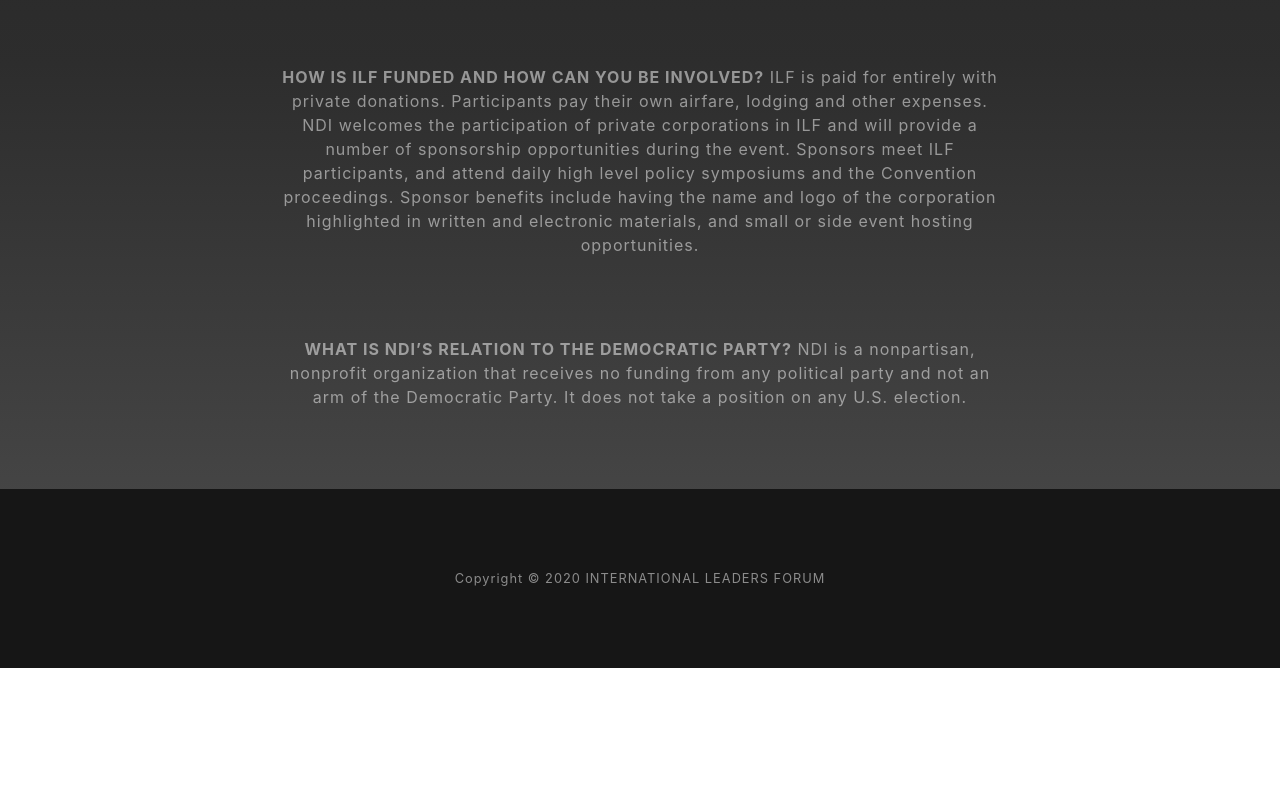
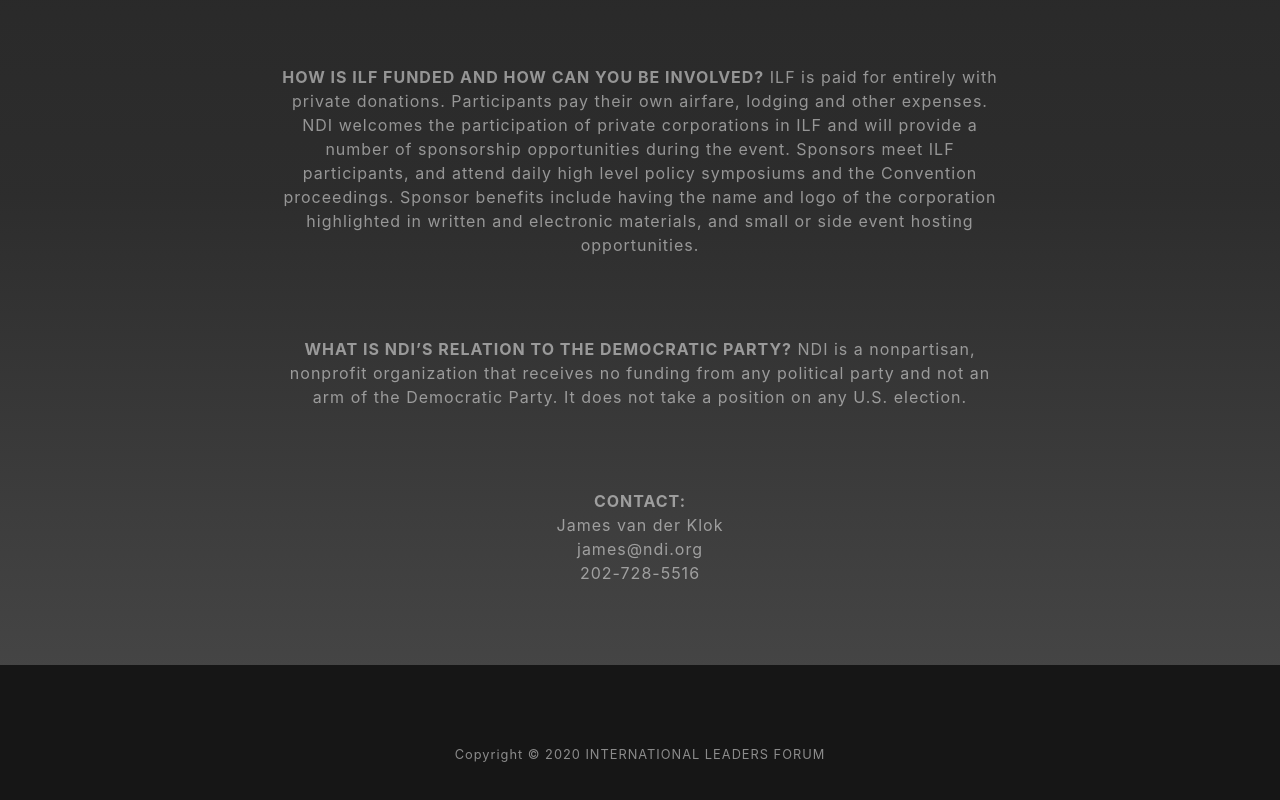
Before and after one commit to nditech/mena-ilf2020, a website with bundled scripts: page about.html in a window 1280 px wide. Shown: the part 2026-2826 px from the top of the page. Before the commit the page ends 2694 px from the top, so only its background shows below. Built offline with nearby package versions, Linux system fonts and the light colour scheme.

Commit message:
updated about page

```diff
--- a/about.html
+++ b/about.html
@@ -88,6 +88,11 @@
           <p class="text-white-50">
             <b>WHAT IS NDI’S RELATION TO THE DEMOCRATIC PARTY?</b> NDI is a nonpartisan, nonprofit organization that receives no funding from any political party and not an arm of the Democratic Party. It does not take a position on any U.S. election.
           </p>
+          <p class="text-white-50"><b>CONTACT:</b><br>
+            James van der Klok<br>
+            james@ndi.org<br>
+            202-728-5516<br>
+          </p>
          </div>
        </div>
       <!--<img src="img/ipad.png" class="img-fluid" alt="">-->
```
